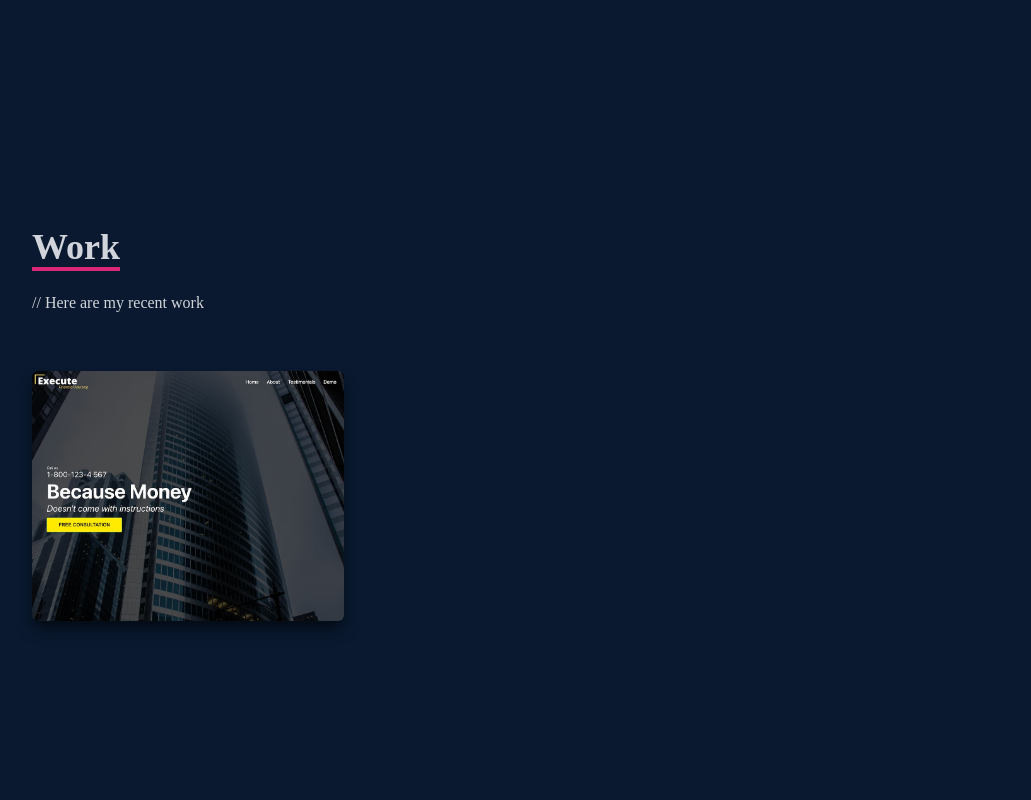
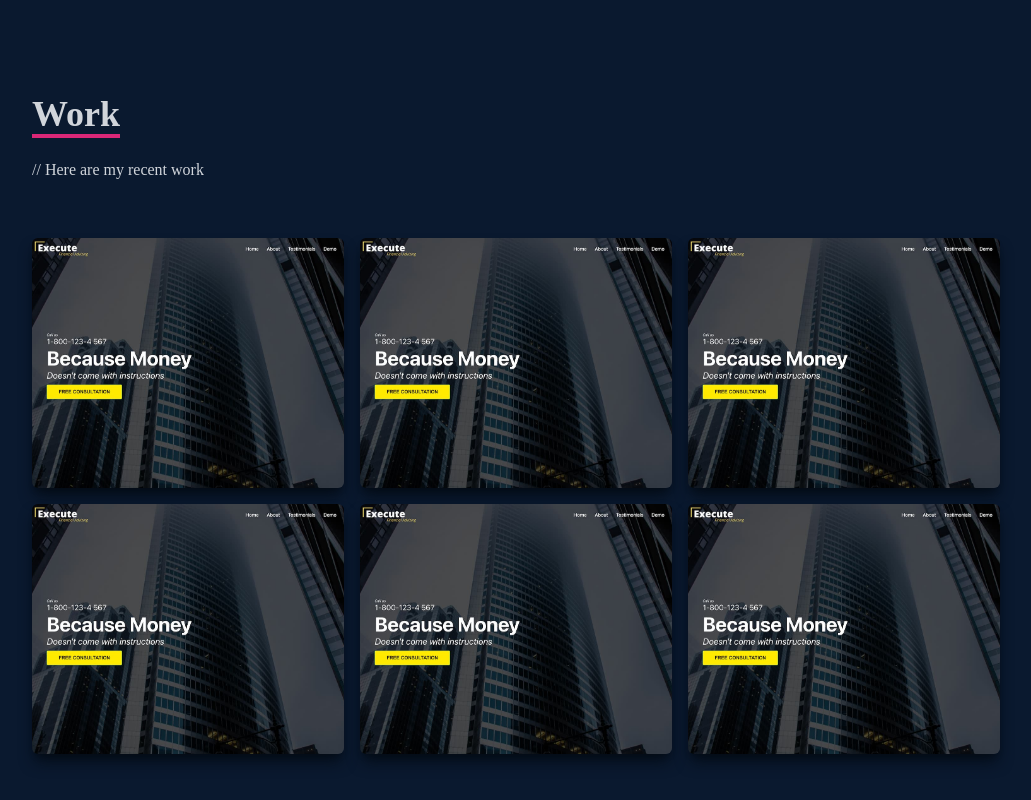
Before and after one commit to jtrampe77/johntrampe-portfolio, a React (Create React App) app: page / in a window 1280 px wide. Shown: the part 2376-3176 px from the top of the page, without its empty margins (124-1155 px from the left). Built offline with nearby package versions, Linux system fonts and the light colour scheme.

Commit message:
projects structure done

```diff
--- a/src/components/Work.jsx
+++ b/src/components/Work.jsx
@@ -11,11 +11,13 @@
                 <p className='py-6'>// Here are my recent work</p>
             </div>
 
+            {/* Container */}
             <div className='grid sm:grid-cols-2 md:grid-cols-3 gap-4'>
-                <div style={{backgroundImage: `url(${WorkImg})`}}
+
+                {/* Grid Item */}
+                <div
+                style={{backgroundImage: `url(${WorkImg})`}}
                 className='shadow-lg shadow-[#040c16] group container rounded-md flex justify-center items-center mx-auto content-div'>
-
-                    {/* Finished at 1:17:26 */}
 
                     {/* Hover effects */}
                     <div className='opacity-0 group-hover:opacity-100 '>
@@ -33,6 +35,123 @@
                     </div>
 
                 </div>
+                {/* Grid Item close tag */}
+
+                {/* Grid Item */}
+                <div
+                style={{backgroundImage: `url(${WorkImg})`}}
+                className='shadow-lg shadow-[#040c16] group container rounded-md flex justify-center items-center mx-auto content-div'>
+
+                    {/* Hover effects */}
+                    <div className='opacity-0 group-hover:opacity-100 '>
+                        <span className='text-2xl font-bold text-white tracking-wider'>
+                            React JS Application
+                        </span>
+                        <div className='pt-8 text-center'>
+                            <a href="/">
+                                <button className='text-center rounded-lg px-4 py-3 m-2 bg-white text-gray-700 font-bold text-lg'>Demo</button>
+                            </a>
+                            <a href="/">
+                                <button className='text-center rounded-lg px-4 py-3 m-2 bg-white text-gray-700 font-bold text-lg'>Code</button>
+                            </a>
+                        </div>
+                    </div>
+
+                </div>
+                {/* Grid Item close tag */}
+
+                {/* Grid Item */}
+                <div
+                style={{backgroundImage: `url(${WorkImg})`}}
+                className='shadow-lg shadow-[#040c16] group container rounded-md flex justify-center items-center mx-auto content-div'>
+
+                    {/* Hover effects */}
+                    <div className='opacity-0 group-hover:opacity-100 '>
+                        <span className='text-2xl font-bold text-white tracking-wider'>
+                            React JS Application
+                        </span>
+                        <div className='pt-8 text-center'>
+                            <a href="/">
+                                <button className='text-center rounded-lg px-4 py-3 m-2 bg-white text-gray-700 font-bold text-lg'>Demo</button>
+                            </a>
+                            <a href="/">
+                                <button className='text-center rounded-lg px-4 py-3 m-2 bg-white text-gray-700 font-bold text-lg'>Code</button>
+                            </a>
+                        </div>
+                    </div>
+
+                </div>
+                {/* Grid Item close tag */}
+
+                {/* Grid Item */}
+                <div
+                style={{backgroundImage: `url(${WorkImg})`}}
+                className='shadow-lg shadow-[#040c16] group container rounded-md flex justify-center items-center mx-auto content-div'>
+
+                    {/* Hover effects */}
+                    <div className='opacity-0 group-hover:opacity-100 '>
+                        <span className='text-2xl font-bold text-white tracking-wider'>
+                            React JS Application
+                        </span>
+                        <div className='pt-8 text-center'>
+                            <a href="/">
+                                <button className='text-center rounded-lg px-4 py-3 m-2 bg-white text-gray-700 font-bold text-lg'>Demo</button>
+                            </a>
+                            <a href="/">
+                                <button className='text-center rounded-lg px-4 py-3 m-2 bg-white text-gray-700 font-bold text-lg'>Code</button>
+                            </a>
+                        </div>
+                    </div>
+
+                </div>
+                {/* Grid Item close tag */}
+
+                {/* Grid Item */}
+                <div
+                style={{backgroundImage: `url(${WorkImg})`}}
+                className='shadow-lg shadow-[#040c16] group container rounded-md flex justify-center items-center mx-auto content-div'>
+
+                    {/* Hover effects */}
+                    <div className='opacity-0 group-hover:opacity-100 '>
+                        <span className='text-2xl font-bold text-white tracking-wider'>
+                            React JS Application
+                        </span>
+                        <div className='pt-8 text-center'>
+                            <a href="/">
+                                <button className='text-center rounded-lg px-4 py-3 m-2 bg-white text-gray-700 font-bold text-lg'>Demo</button>
+                            </a>
+                            <a href="/">
+                                <button className='text-center rounded-lg px-4 py-3 m-2 bg-white text-gray-700 font-bold text-lg'>Code</button>
+                            </a>
+                        </div>
+                    </div>
+
+                </div>
+                {/* Grid Item close tag */}
+
+                {/* Grid Item */}
+                <div
+                style={{backgroundImage: `url(${WorkImg})`}}
+                className='shadow-lg shadow-[#040c16] group container rounded-md flex justify-center items-center mx-auto content-div'>
+
+                    {/* Hover effects */}
+                    <div className='opacity-0 group-hover:opacity-100 '>
+                        <span className='text-2xl font-bold text-white tracking-wider'>
+                            React JS Application
+                        </span>
+                        <div className='pt-8 text-center'>
+                            <a href="/">
+                                <button className='text-center rounded-lg px-4 py-3 m-2 bg-white text-gray-700 font-bold text-lg'>Demo</button>
+                            </a>
+                            <a href="/">
+                                <button className='text-center rounded-lg px-4 py-3 m-2 bg-white text-gray-700 font-bold text-lg'>Code</button>
+                            </a>
+                        </div>
+                    </div>
+
+                </div>
+                {/* Grid Item close tag */}
+
             </div>
         </div>
     </div>
--- a/src/index.css
+++ b/src/index.css
@@ -25,5 +25,5 @@
     to right,
     rgba(112,157,255,0.8),
     hsla(242,74%,61%,0.8)
-  );
+  )!important;
 }
```
